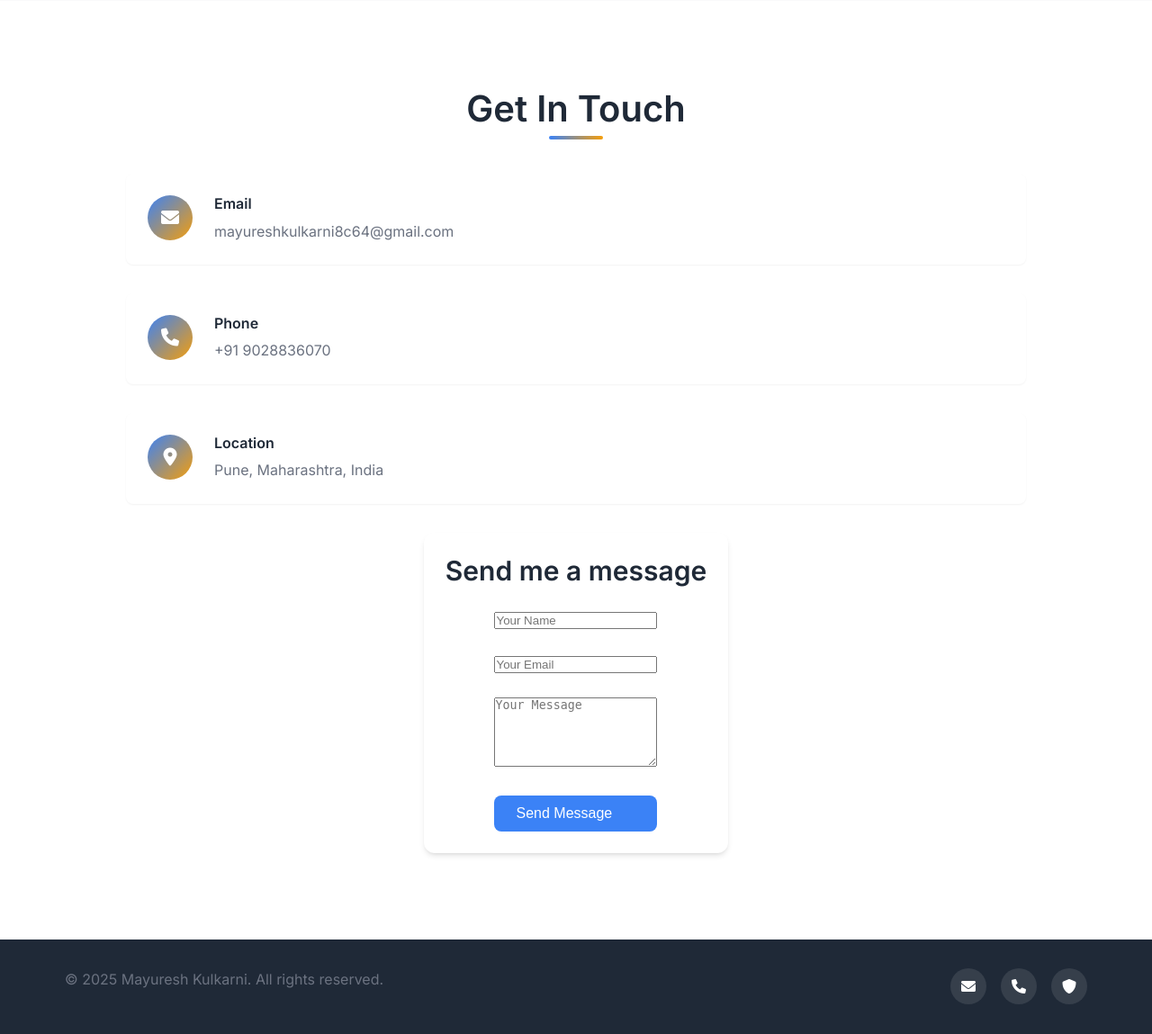
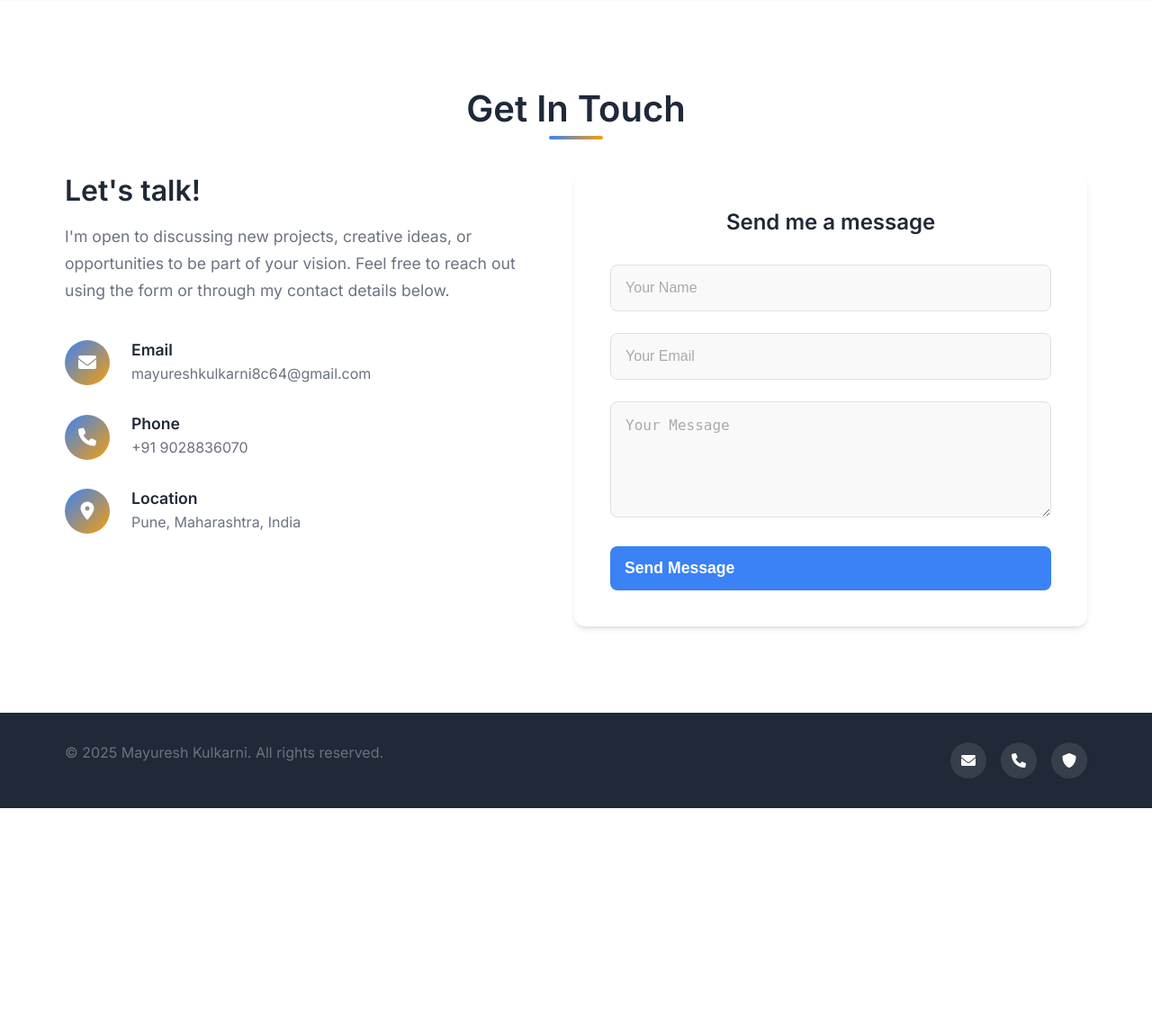
Before and after one commit to Mayuresh-Kulkarni-25/portfolio_web, a Flask app: page / in a window 1280 px wide. Shown: the part 3543-4692 px from the top of the page at 90% size. After the commit the page ends 4441 px from the top, so only its background shows below. Run offline with Flask 3, Linux system fonts and the light colour scheme.

Commit message:
Style: Refactor contact section and improve form design

```diff
--- a/static/style.css
+++ b/static/style.css
@@ -586,11 +586,23 @@ section {
 /* Contact Section */
 .contact-content {
   display: grid;
-  grid-template-columns: 1fr;
-  gap: 2rem;
-  width: 100%;
-  max-width: 1000px;
-  margin: 0 auto;
+  grid-template-columns: 1fr 1.1fr; /* Adjusted for balance */
+  gap: 3rem;
+  align-items: flex-start;
+}
+
+.contact-left-panel .contact-panel-title {
+  font-size: 2rem;
+  font-weight: 600;
+  color: var(--text-primary);
+  margin-bottom: 1rem;
+}
+
+.contact-left-panel .contact-panel-description {
+  font-size: 1.1rem;
+  color: var(--text-secondary);
+  line-height: 1.7;
+  margin-bottom: 2.5rem;
 }
 
 .contact-info {
@@ -602,16 +614,11 @@ section {
 .contact-item {
   display: flex;
   gap: 1.5rem;
-  padding: 1.5rem;
-  background: white;
-  border-radius: var(--border-radius);
-  box-shadow: var(--shadow-sm);
-  transition: var(--transition);
-}
-
-.contact-item:hover {
-  transform: translateY(-2px);
-  box-shadow: var(--shadow-md);
+  align-items: center;
+  /* Removing card styles from individual items */
+  background: none;
+  box-shadow: none;
+  padding: 0;
 }
 
 .contact-icon {
@@ -629,8 +636,8 @@ section {
 
 .contact-details h3 {
   color: var(--text-primary);
-  margin-bottom: 0.5rem;
-  font-size: 1rem;
+  margin-bottom: 0.25rem;
+  font-size: 1.1rem;
 }
 
 .contact-details p {
@@ -638,48 +645,25 @@ section {
   margin: 0;
 }
 
-.contact-form {
-  max-width: 100% !important;
-  margin: 0 auto !important;
-  padding: 1.5rem !important;
-  display: flex;
-  flex-direction: column;
-  align-items: center;
-  text-align: center;
+.contact-form-card {
   background: white;
+  padding: 2.5rem;
   border-radius: var(--border-radius-lg);
   box-shadow: var(--shadow-md);
   transition: var(--transition);
+  width: 100%; /* Ensure it takes full column width */
 }
 
-.contact-form:hover {
+.contact-form-card:hover {
   transform: translateY(-5px);
   box-shadow: var(--shadow-lg);
 }
 
-.contact-form h3 {
+.contact-form-card h3 {
   text-align: center;
-  width: 100%;
-  margin-bottom: 1.5rem;
+  margin-bottom: 2rem;
   color: var(--text-primary);
-}
-
-.contact-form .form-group {
-  width: 100%;
-  max-width: 400px;
-  margin-bottom: 1.5rem;
-}
-
-.contact-form .form-group input,
-.contact-form .form-group textarea {
-  width: 100%;
-  box-sizing: border-box;
-}
-
-.contact-form button {
-  width: 100%;
-  max-width: 200px;
-  margin: 0 auto;
+  font-size: 1.5rem;
 }
 
 /* Footer */
@@ -1161,3 +1145,54 @@ section {
     box-sizing: border-box !important;
   }
 }
+
+.form-group {
+  margin-bottom: 1.5rem;
+  position: relative;
+}
+
+.form-group input,
+.form-group textarea {
+  width: 100%;
+  padding: 1rem;
+  border: 1px solid #e0e0e0;
+  background-color: #f9f9f9;
+  border-radius: var(--border-radius);
+  font-size: 1rem;
+  color: var(--text-secondary);
+  transition: all 0.3s ease;
+  -webkit-appearance: none;
+}
+
+.form-group input::placeholder,
+.form-group textarea::placeholder {
+  color: #aaa;
+}
+
+.form-group input:focus,
+.form-group textarea:focus {
+  outline: none;
+  border-color: var(--primary-color);
+  background-color: #fff;
+  box-shadow: 0 0 0 3px rgba(0, 123, 255, 0.15);
+}
+
+.contact-form-card .btn-primary {
+  width: 100%;
+  padding: 1rem;
+  border-radius: var(--border-radius);
+  background-color: var(--primary-color);
+  color: white;
+  border: none;
+  font-size: 1.1rem;
+  font-weight: 600;
+  cursor: pointer;
+  transition: var(--transition);
+  box-shadow: var(--shadow-sm);
+}
+
+.contact-form-card .btn-primary:hover {
+  background-color: var(--secondary-color);
+  transform: translateY(-3px);
+  box-shadow: var(--shadow-md);
+}
--- a/templates/index.html
+++ b/templates/index.html
@@ -360,6 +360,11 @@
         <div class="container">
           <h2 class="section-title">Get In Touch</h2>
           <div class="contact-content">
+
+            <div class="contact-left-panel">
+              <h3 class="contact-panel-title">Let's talk!</h3>
+              <p class="contact-panel-description">I'm open to discussing new projects, creative ideas, or opportunities to be part of your vision. Feel free to reach out using the form or through my contact details below.</p>
+
               <div class="contact-info">
                 <div class="contact-item">
                   <div class="contact-icon">
@@ -391,8 +396,9 @@
                   </div>
                 </div>
               </div>
+            </div>
 
-            <div class="contact-form">
+            <div class="contact-form-card">
               <h3>Send me a message</h3>
               <form action="/submit" method="POST" >
                 <div class="form-group">
@@ -407,6 +413,7 @@
                 <button type="submit" class="btn btn-primary">Send Message</button>
               </form>
             </div>
+
           </div>
         </div>
       </section>
```
Lines whose indentation alone changed are shown as unchanged.
